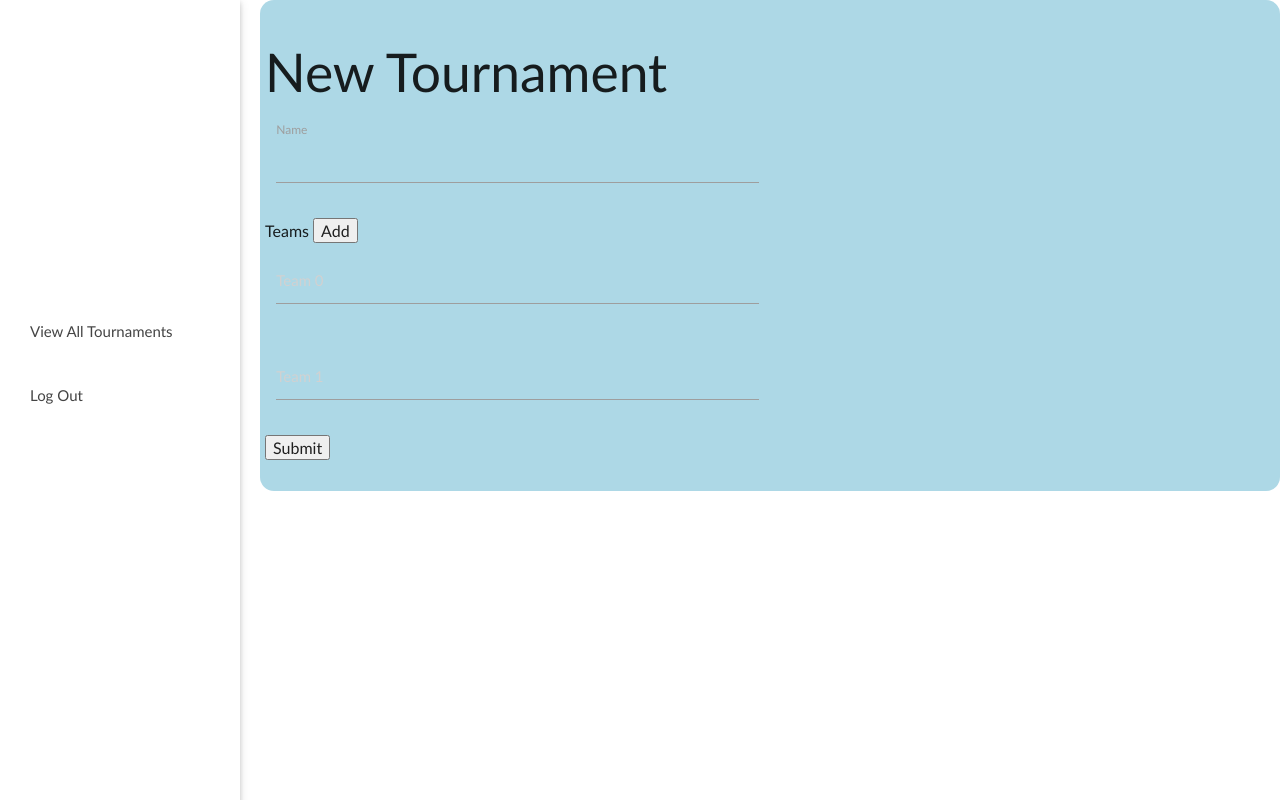
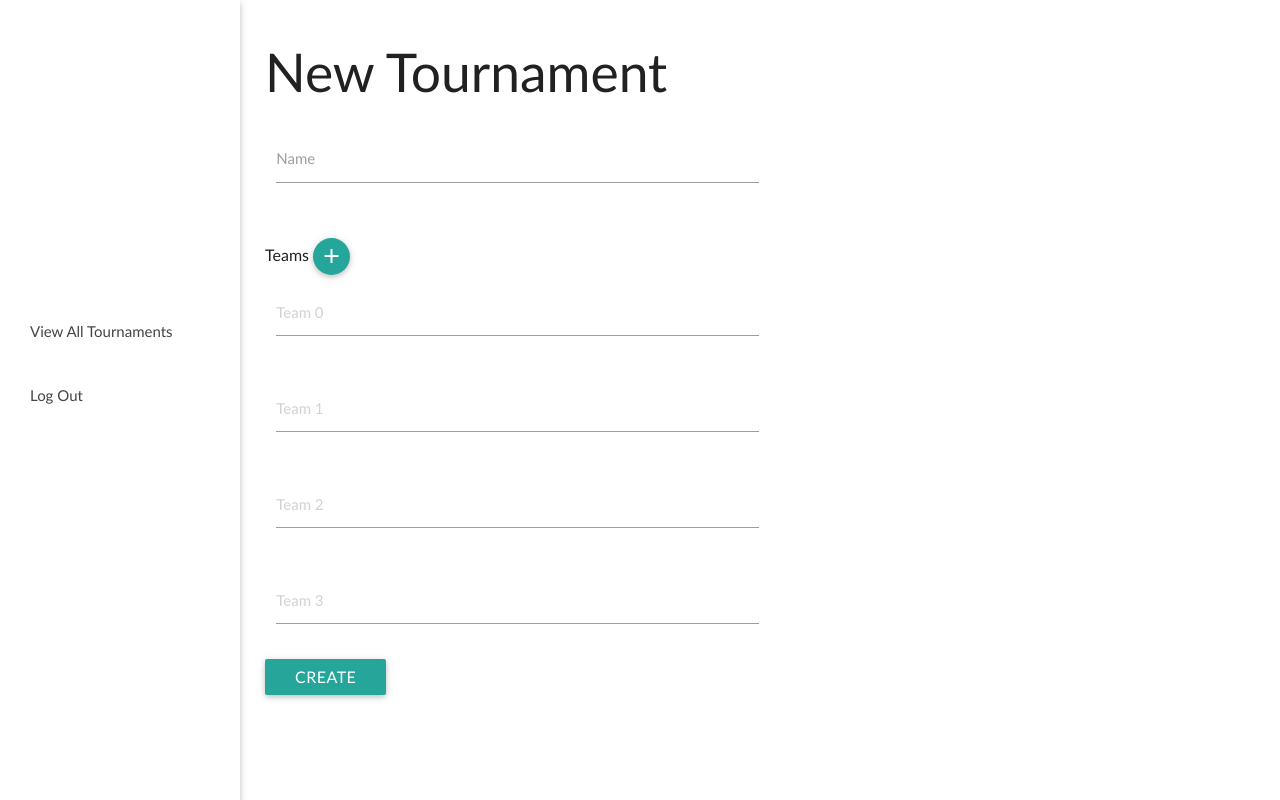
Before and after one commit to Wayez/WALK, a Flask app: template templates/newtourn.html in a window 1280 px wide. Run offline with Flask 2, Linux system fonts and the light colour scheme; the template is opened without the code that fills it, so the values that code supplies are empty; some libraries are stand-ins or nearby versions.

Commit message:
:sparkles: doing a butt-ton of work

```diff
--- a/templates/admin.html
+++ b/templates/admin.html
@@ -39,12 +39,13 @@
 
     <main>
       <div class="container">
-	<table id="rcorners1" bgcolor="#ADD8E6">
+	<h1>Tournaments</h1>
+	<table id="rcorners1">
 	  <tr>
 	    <td>
 	      <form method="POST">
 		{% for tourn in tourns %}
-		<input type="submit" name="old" value="{{tourn}}"><br><br>
+		<button class="waves-effect waves-light btn" type="submit" name="old">{{tourn}}</button><br><br>
 		{% endfor %}
 
 		{% if tourns|length == 0 %}
--- a/templates/newtourn.html
+++ b/templates/newtourn.html
@@ -17,11 +17,14 @@
     <!--meta name="viewport" content="width=device-width, initial-scale=1.0"-->
     <title>New Tournament</title>
     <script type="text/javascript">
-	var i = 2;
+	var i = 4;
 	function addFields(){
-	  for (var j=0; j<2; j++) {
+	  var k = Math.log2(i);
+	  var m = Math.pow(2,k+1) - Math.pow(2,k);
+	  console.log(m);
+	  for (var j=0; j<m; j++) {
 	    var newdiv = document.createElement("div");
-	    newdiv.innerHTML = "<input type='text' name='name"+i+"' placeholder='Team "+i+"'><br>";
+	    newdiv.innerHTML = "<div id='entry' class='row'><div class='input-field col s6'><input type='text' name='name"+i+"' placeholder='Team "+i+"'></div></div><br>";
 	    i++;
 	    document.getElementById("teams").appendChild(newdiv);
 	  }
@@ -34,21 +37,6 @@
     }
   </style>
   <body style="font-family:Trebuchet MS">
-<!--    <header>
-      <div class="container">
-	<a href="#" data-activates="nav-mobile" class="button-collapse top-nav hide-on-large-only">
-	  <i class="medium mdi-navigation-menu indigo-text text-accent-2"></i>
-	</a>
-      </div>
-      <ul id="nav-mobile" class="side-nav fixed">
-	<li class="logo"><a id="logo-container" href="" class="brand-logo">
-	    <object id="front-page-logo" type="image/png" data="http://i.imgur.com/Hrv0mVF.png"></object>
-	</a></li><br><br>
-	<li><a href="../admin">View All Tournaments</a><li>
-	<li><a href="../logout">Log Out</a><li>
-      </ul>
-    </header>
--->
     <header>
             <div class="container">
 	      <a href="#" data-activates="nav-mobile" class="button-collapse top-nav hide-on-large-only">
@@ -72,19 +60,22 @@
 
     </header>
     <main>
-      <table id="rcorners1" bgcolor="#ADD8E6"><tr><td>
+      <table id="rcorners1"><tr><td>
       <h2>New Tournament</h2>
 
       <form method="POST" class="col s12">
+	<div class="row">
 	  <div id="entry" class="row">
-	  <div class="col s6">
+	    <div class="input-field col s6">
 	      <label for="name">Name</label>
 	      <input type="text" id="name" name="name">
 	    </div>
 	  </div>
+	</div>
 	Teams
-	<button id="add" value="Add" onclick="addFields(); return false;">
-	  Add</button><br>
+	<button class = "btn-floating btn-small waves-effect waves-light" id="add" onclick="addFields(); return false;">
+	  <i class="material-icons">add</i>
+	</button><br>
 
 	<div id = "teams">
 	  <div id="entry" class="row">
@@ -97,8 +88,18 @@
 	      <input type="text" name="name1" placeholder="Team 1"><br>
 	    </div>
 	  </div>
+	  <div id="entry" class="row">
+	    <div class="input-field col s6">
+	      <input type="text" name="name2" placeholder="Team 2"><br>
 	    </div>
-	<input type="submit" value="Submit" name="create">
+	  </div>
+	  <div id="entry" class="row">
+	    <div class="input-field col s6">
+	      <input type="text" name="name3" placeholder="Team 3"><br>
+	    </div>
+	  </div>
+	</div>
+	<button class="waves-effect waves-light btn" type="submit" name="create">Create</button><br><br>
       </form>
 	</tr></td>
       </table>
```
Lines whose indentation alone changed are shown as unchanged.
